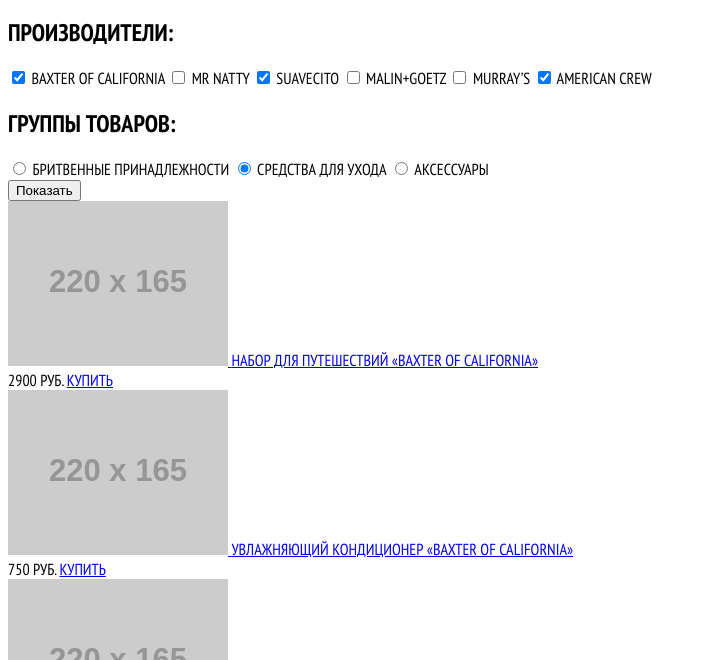
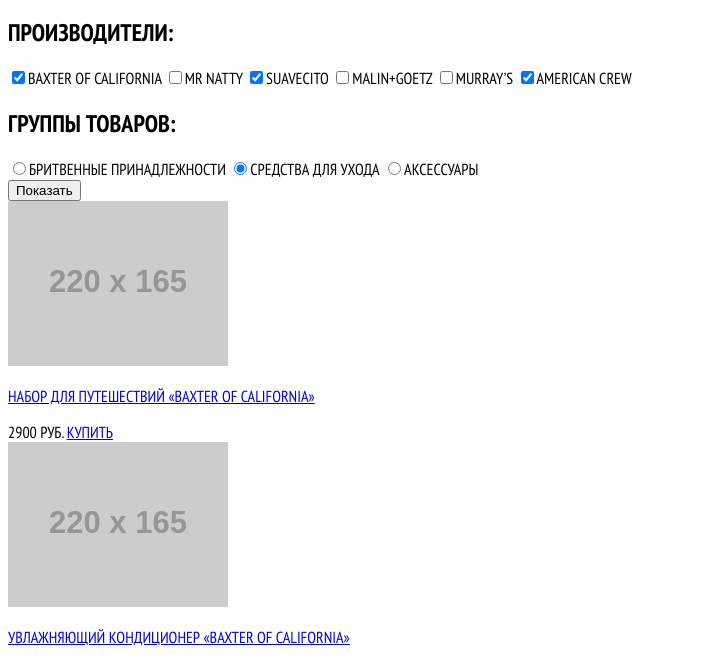
Before and after one commit to BalanarUnity1337/230508-barbershop, a plain HTML site: page catalog.html in a window 1280 px wide. Shown: the part 296-956 px from the top of the page, without its empty margins (0-707 px from the left). Drawn offline with Linux system fonts and the light colour scheme; placeholder pictures from the web are drawn by us.

Commit message:
Исправлены недочеты

```diff
--- a/catalog.html
+++ b/catalog.html
@@ -46,27 +46,36 @@
       <form class="filters" action="https://echo.htmlacademy.ru" method="post">
         <div class="filters-producers">
           <h2 class="filters-name">Производители:</h2>
-          <input type="checkbox" name="producer-1" id="producer-1" checked>
-          <label for="producer-1">Baxter of California</label>
-          <input type="checkbox" name="producer-2" id="producer-2">
-          <label for="producer-2">Mr Natty</label>
-          <input type="checkbox" name="producer-3" id="producer-3" checked>
-          <label for="producer-3">Suavecito</label>
-          <input type="checkbox" name="producer-4" id="producer-4">
-          <label for="producer-4">Malin+Goetz</label>
-          <input type="checkbox" name="producer-5" id="producer-5">
-          <label for="producer-5">Murray’s</label>
-          <input type="checkbox" name="producer-6" id="producer-6" checked>
-          <label for="producer-6">American Crew</label>
+          <label>
+            <input type="checkbox" name="producer-1" checked>Baxter of California
+          </label>
+          <label>
+            <input type="checkbox" name="producer-2">Mr Natty
+          </label>
+          <label>
+            <input type="checkbox" name="producer-3" checked>Suavecito
+          </label>
+          <label>
+            <input type="checkbox" name="producer-4">Malin+Goetz
+          </label>
+          <label>
+            <input type="checkbox" name="producer-5">Murray’s
+          </label>
+          <label>
+            <input type="checkbox" name="producer-6" checked>American Crew
+          </label>
         </div>
         <div class="filters-groups-products">
           <h2 class="filters-name">Группы товаров:</h2>
-          <input type="radio" name="grp-products" value="grp-prod-1" id="grp-prod-1">
-          <label for="grp-prod-1">Бритвенные принадлежности</label>
-          <input type="radio" name="grp-products" value="grp-prod-2" id="grp-prod-2" checked>
-          <label for="grp-prod-2">Средства для ухода</label>
-          <input type="radio" name="grp-products" value="grp-prod-3" id="grp-prod-3">
-          <label for="grp-prod-3">Аксессуары</label>
+          <label>
+            <input type="radio" name="grp-products" value="grp-prod-1">Бритвенные принадлежности
+          </label>
+          <label>
+            <input type="radio" name="grp-products" value="grp-prod-2" checked>Средства для ухода
+          </label>
+          <label>
+            <input type="radio" name="grp-products" value="grp-prod-3">Аксессуары
+          </label>
         </div>
           <button class="button" type="submit">Показать</button>
         </form>
@@ -75,8 +84,8 @@
           <article class="catalog-content-item">
             <a class="catalog-item-photo" href="#">
               <img src="http://placehold.it/220x165" alt="Набор для путешествий «Baxter of California»" width="220" height="165">
+              <p class="brief-description">Набор для путешествий «Baxter of California»</p>
             </a>
-            <a class="brief-description" href="#">Набор для путешествий «Baxter of California»</a>
             <div class="purchase">
               <span class="price">2900 руб.</span>
               <a class="button" href="#">Купить</a>
@@ -85,8 +94,8 @@
           <article class="catalog-content-item">
             <a class="catalog-item-photo" href="#">
               <img src="http://placehold.it/220x165" alt="Увлажняющий кондиционер «Baxter of California»" width="220" height="165">
+              <p class="brief-description">Увлажняющий кондиционер «Baxter of California»</p>
             </a>
-            <a class="brief-description" href="#">Увлажняющий кондиционер «Baxter of California»</a>
             <div class="purchase">
               <span class="price">750 руб.</span>
               <a class="button" href="#">Купить</a>
@@ -95,8 +104,8 @@
           <article class="catalog-content-item">
             <a class="catalog-item-photo" href="#">
               <img src="http://placehold.it/220x165" alt="Гель для волос «SUAVECITO»" width="220" height="165">
+              <p class="brief-description">Гель для волос «SUAVECITO»</p>
             </a>
-            <a class="brief-description" href="#">Гель для волос «SUAVECITO»</a>
             <div class="purchase">
               <span class="price">290 руб.</span>
               <a class="button" href="#">Купить</a>
@@ -105,8 +114,8 @@
           <article class="catalog-content-item">
             <a class="catalog-item-photo" href="#">
               <img src="http://placehold.it/220x165" alt="Глина для укладки волос «American crew»" width="220" height="165">
+              <p class="brief-description">Глина для укладки волос «American crew»</p>
             </a>
-            <a class="brief-description" href="#">Глина для укладки волос «American crew»</a>
             <div class="purchase">
               <span class="price">500 руб.</span>
               <a class="button" href="#">Купить</a>
@@ -115,8 +124,8 @@
           <article class="catalog-content-item">
             <a class="catalog-item-photo" href="#">
               <img src="http://placehold.it/220x165" alt="Гель для волос «AMERICAN CREW»" width="220" height="165">
+              <p class="brief-description">Гель для волос «AMERICAN CREW»</p>
             </a>
-            <a class="brief-description" href="#">Гель для волос «AMERICAN CREW»</a>
             <div class="purchase">
               <span class="price">300 руб.</span>
               <a class="button" href="#">Купить</a>
@@ -125,8 +134,8 @@
           <article class="catalog-content-item">
             <a class="catalog-item-photo" href="#">
               <img src="http://placehold.it/220x165" alt="Набор для бритья «Baxter of California»" width="220" height="165">
+              <p class="brief-description">Набор для бритья «Baxter of California»</p>
             </a>
-            <a class="brief-description" href="#">Набор для бритья «Baxter of California»</a>
             <div class="purchase">
               <span class="price">3900 руб.</span>
               <a class="button" href="#">Купить</a>
```
Also changed, not shown: catalog-item.html (+10 -10 lines), price-list.html (+1 -1 lines).
